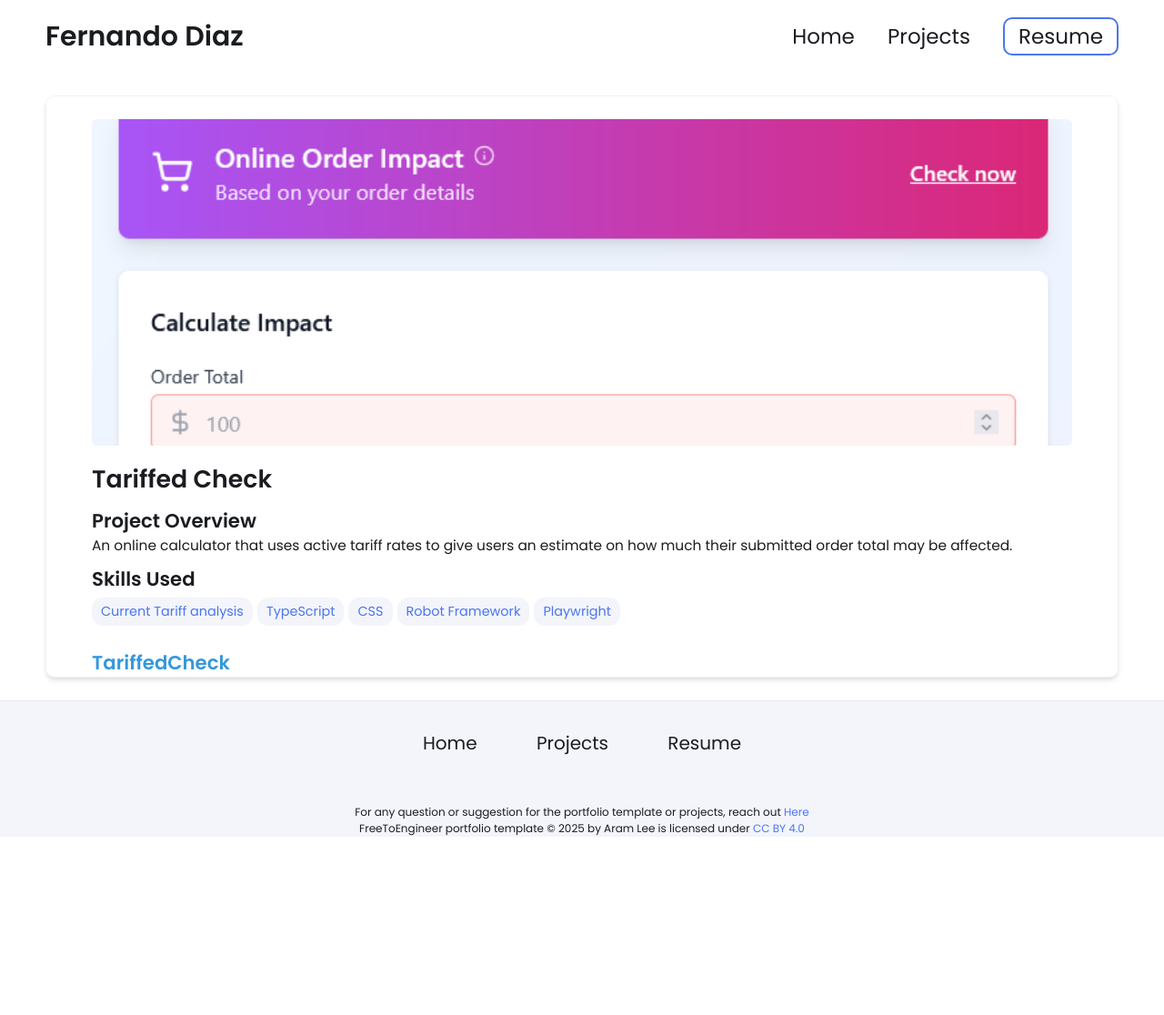
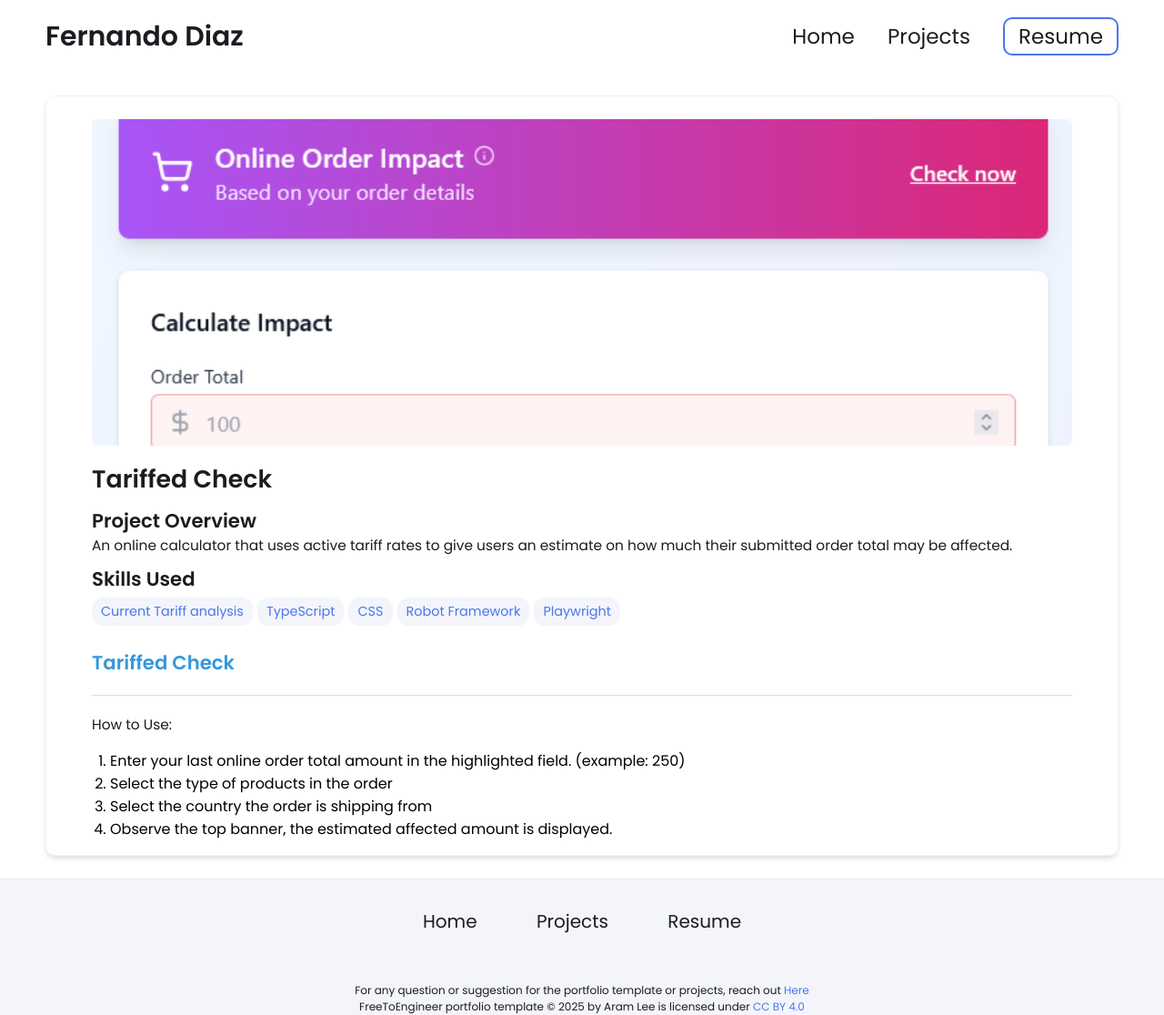
Before and after one commit to fernando-dz/fernando-dz.github.io, a Jekyll site: the page built from _projects/demo-project/index.md, in a window 1280 px wide. Shown: the whole page at 91% size. Built offline with Jekyll 4.4.1, drawn with Linux system fonts in a browser that asks for light colours; before the commit the page ends 920 px from its top, so only the background shows below that.

Commit message:
Update index.md

```diff
--- a/_projects/demo-project/index.md
+++ b/_projects/demo-project/index.md
@@ -11,5 +11,11 @@ skills:
 
 main-image: /tc-Top.png
 ---
-[TariffedCheck](https://tariffedcheck.com)
+[Tariffed Check](https://tariffedcheck.com)
 ---
+---
+How to Use:
+1. Enter your last online order total amount in the highlighted field. (example: 250)
+2. Select the type of products in the order
+3. Select the country the order is shipping from
+4. Observe the top banner, the estimated affected amount is displayed.
```
